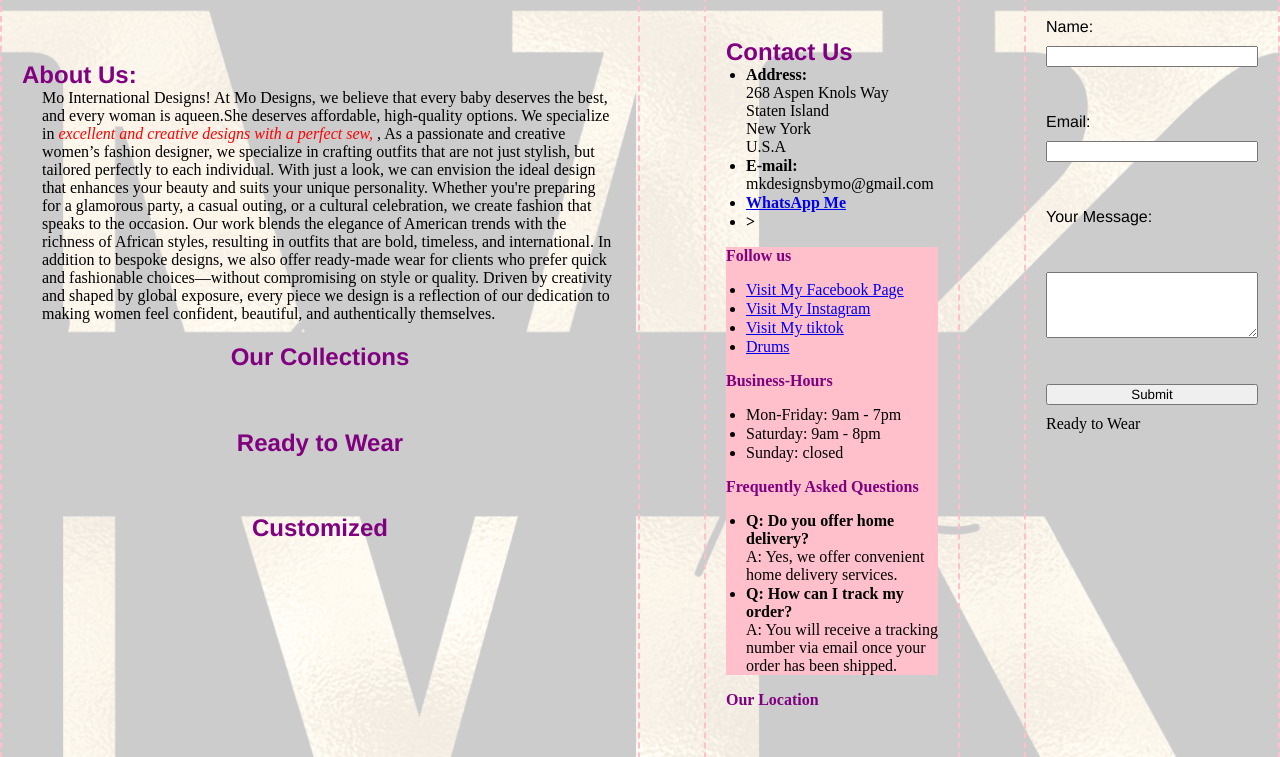
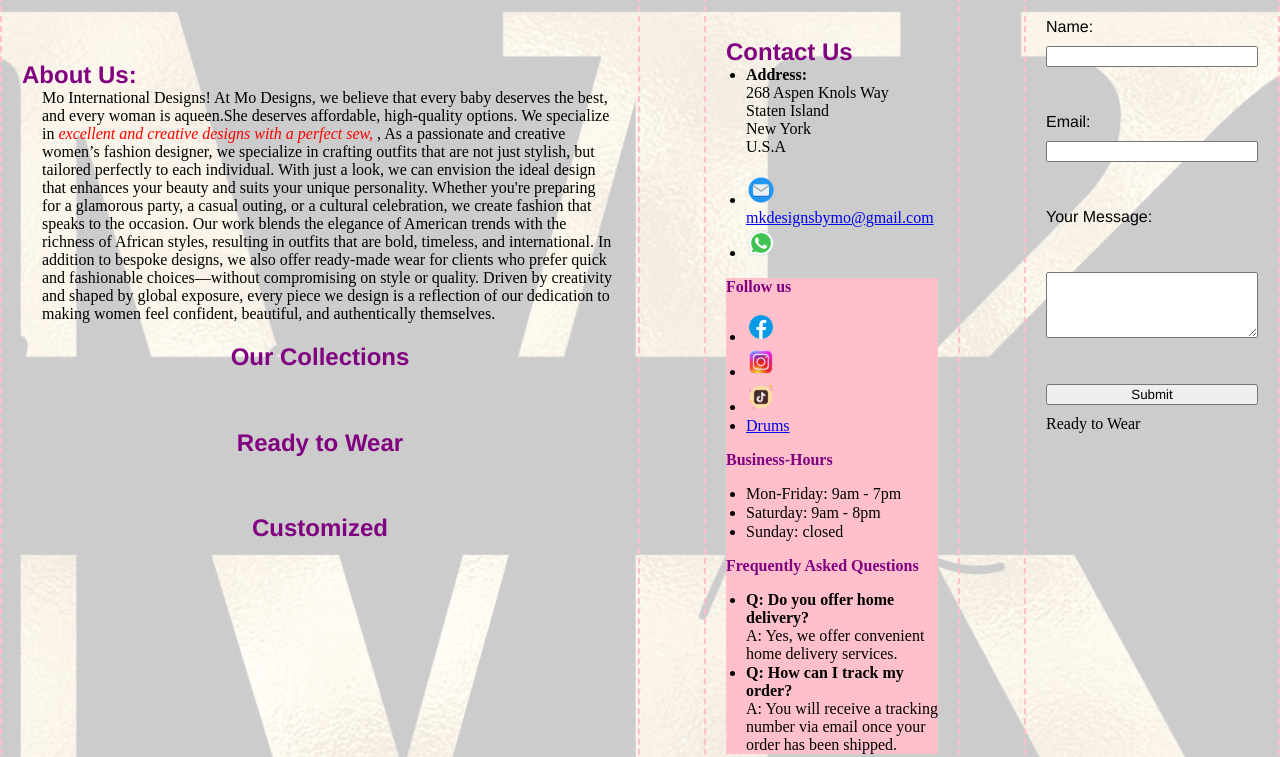
Before and after one commit to AbayomiAroyeun/Mo-Designs, a plain HTML site: page index.html in a window 1280 px wide. Shown: the part 160-917 px from the top of the page. Drawn offline with Linux system fonts and the light colour scheme; some packages are replaced by stand-ins of ours.

Commit message:
code updated

```diff
--- a/Mo.scripts.js
+++ b/Mo.scripts.js
@@ -71,3 +71,13 @@ window.onload = () => {
     displayDateTimeLocation();
     loadMapScript();
 };
+
+function collection(){
+
+};
+function customized(){
+
+};
+function ready(){
+
+};
--- a/index.html
+++ b/index.html
@@ -15,7 +15,7 @@
             Your browser does not support the video tag.
         </video>
         <div id="logo">
-            <img src="logo.jpg" alt="Logo" id="logo-img">
+            <img src="image/logo.jpg" alt="Logo" id="logo-img">
         </div>
         <div id="tdiv">
             <h1>Mo Designs</h1>
@@ -68,25 +68,26 @@
                             268 Aspen Knols Way<br>
                             Staten Island<br>
                             New York<br>
-                            U.S.A</li>
-                        <li><strong>E-mail:</strong>
-                            mkdesignsbymo@gmail.com<br>
-                            </li>
-                        <li><strong><a href="https://wa.me/13475964919" target="blank">WhatsApp Me</a></strong><br>
-                            </li>
-                        <li><strong>></strong><br>
+                            U.S.A</li><br>
+                        <li><a href="mailto:mkdesignsbymo@gmail.com" target="_blank">
+                            <img src="image/mail-icon.png" style="width: 30px;">mkdesignsbymo@gmail.com<br></a></li>
+                        <li><a href="https://wa.me/13475964919" target="blank">
+                            <img src="image/whatsapp-icon.png" style="width: 30px;">
+                        </a><br>
                             </li>
                     </ul>
                     <div class="social-m">
                         <h3>Follow us </h3>
                         <ul class="contact-list">
                             <li><a href="https://www.facebook.com/share/1Faj4Qh5Pv/" target="_blank">
-                            Visit My Facebook Page
+                            <img src="image/facebook-icon.png" style="width: 30px;">
                             </a></li>
                             <li><a href="https://www.instagram.com/medinakeshiro" target="_blank">
-                             Visit My Instagram
+                             <img src="image/instagram-icon.png" style="width: 30px;">
                             </a></li>
-                            <li><a href="https://www.tiktok.com/@medina_keshiro">Visit My tiktok</a></li>
+                            <li><a href="https://www.tiktok.com/@medina_keshiro" target="_blank">
+                                <img src="image/tiktok-icon.png" style="width: 30px;">
+                            </a></li>
                             <li><a href="#">Drums</a></li>
                         </ul>
                         <h3>Business-Hours</h3>
--- a/styles.css
+++ b/styles.css
@@ -161,7 +161,7 @@ body {
     position: absolute;
     top: 0;
     left: 0;
-    background-image: url('logo.jpg');
+    background-image: url('image/logo.jpg');
     background-size: cover;
     background-position: center;
     background-repeat: no-repeat;
```
Also changed, not shown: image/facebook-icon.png (added), image/instagram-icon.png (added), image/logo.jpg (renamed from logo.jpg), image/mail-icon.png (added), image/tiktok-icon.png (added), image/whatsapp-icon.png (added), 3 other files.
